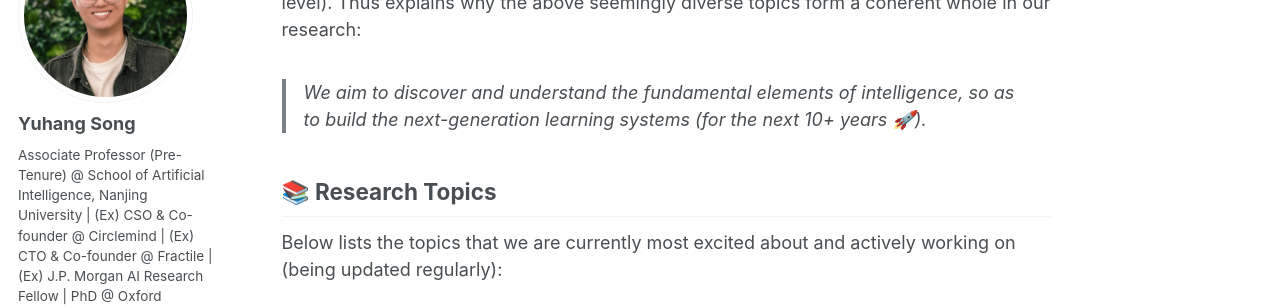
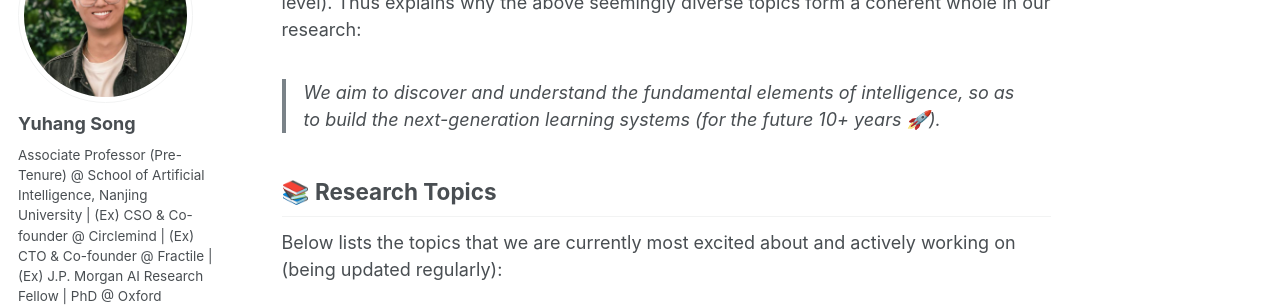
Before and after one commit to YuhangSong/YuhangSong.github.io, a Jekyll site: the page built from _pages/work-with-us.md, in a window 1280 px wide and 900 px high, scrolled down 469 px. Shown: the part 178-485 px from the top of the window. Built offline with Jekyll 4.4.1, drawn with Linux system fonts in a browser that asks for light colours; some web fonts are replaced.

Commit message:
update work-with-us.md

```diff
--- a/_pages/work-with-us.md
+++ b/_pages/work-with-us.md
@@ -20,7 +20,7 @@ We welcome talented students and researchers at all levels (undergraduate, maste
 
 We work across intersections of some of the most exciting topics related to intelligence (biological neurons & brains, new artificial neural networks, dissected transformers, next-generation GPUs, neuromorphic devices & systems, emerging memories, and etc.). Most importantly, we look at things in the most first-principled way (from a most fundamental level). Thus explains why the above seemingly diverse topics form a coherent whole in our research:
 
-> We aim to discover and understand the fundamental elements of intelligence, so as to build the next-generation learning systems (for the next 10+ years 🚀).
+> We aim to discover and understand the fundamental elements of intelligence, so as to build the next-generation learning systems (for the future 10+ years 🚀).
 
 ## 📚 Research Topics
 
```
